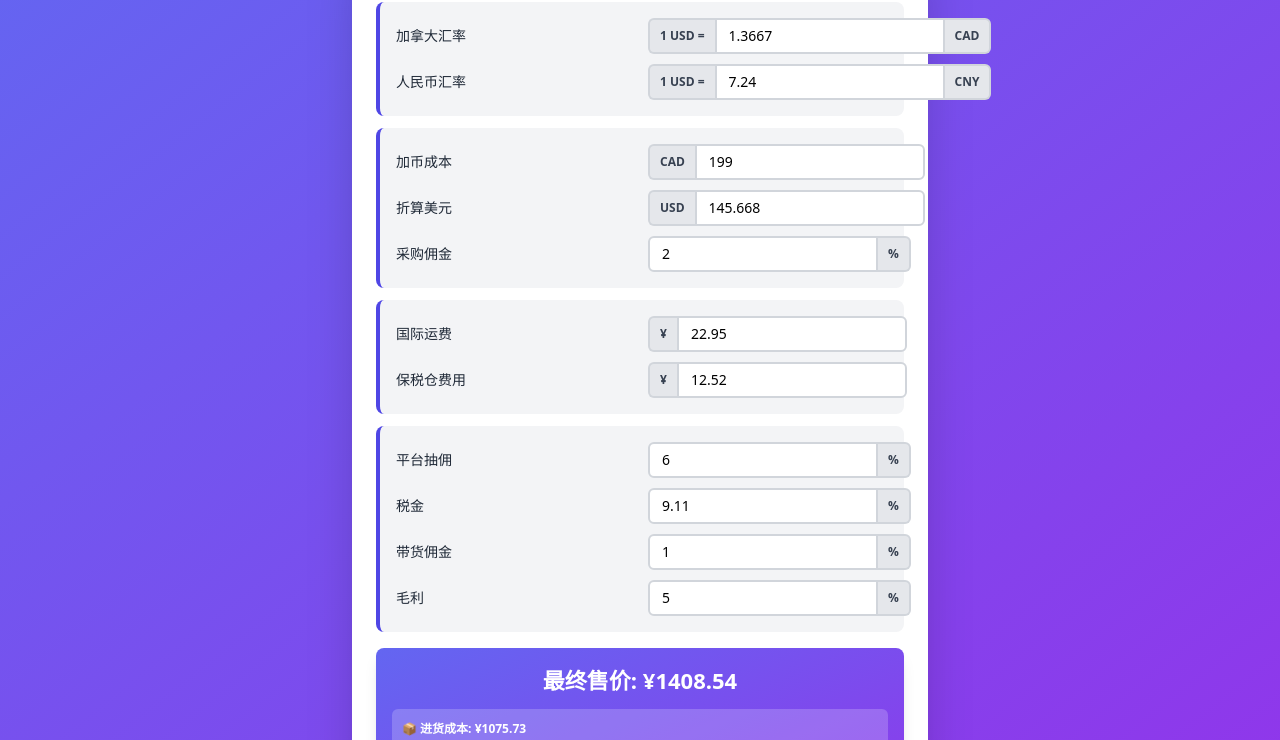
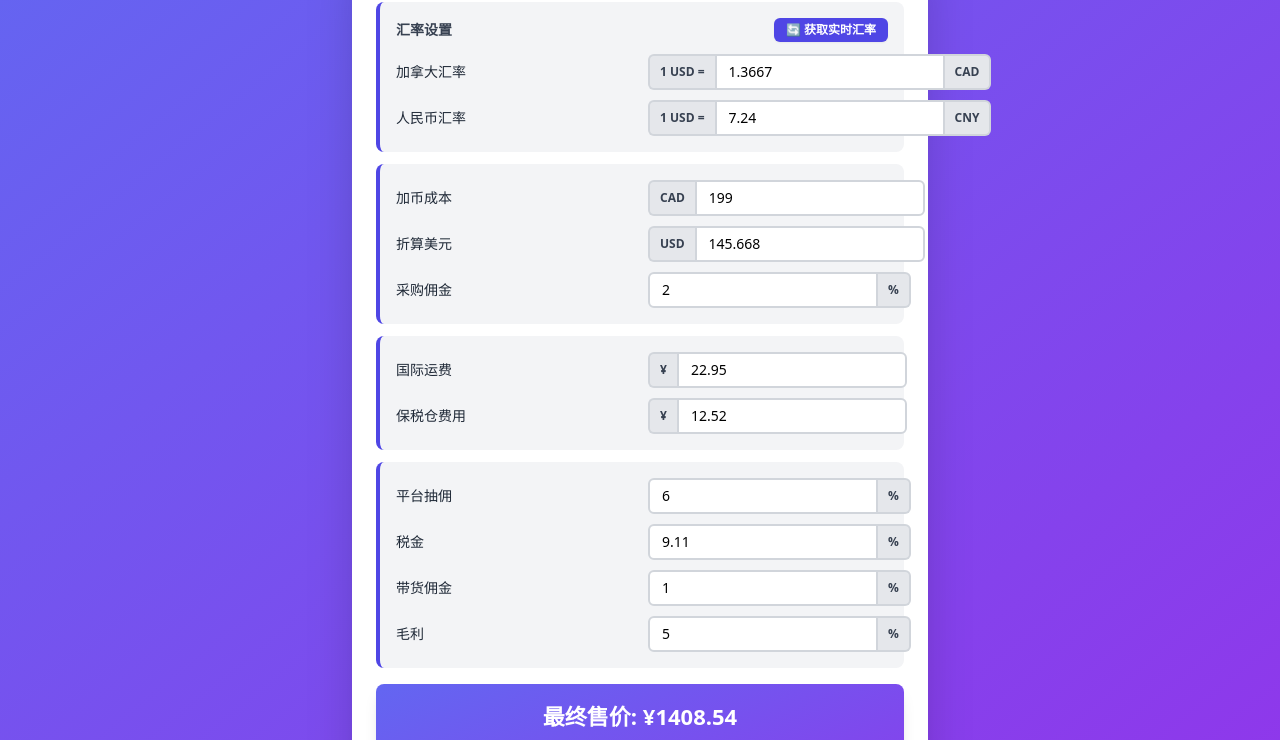
Before and after one commit to DiHuang1986/price-calculator, a plain HTML site: page index.html in a window 1280 px wide. Shown: the part 86-826 px from the top of the page. Drawn offline with nearby package versions, Linux system fonts and the light colour scheme.

Commit message:
add real-time exchange rate fetching functionality to price calculator

```diff
--- a/index.html
+++ b/index.html
@@ -20,6 +20,12 @@
   <h2 class="text-indigo-600 text-center mb-4 text-2xl font-bold">💰 价格计算器</h2>
 
   <div class="bg-gray-100 p-4 rounded-lg mb-3 border-l-4 border-indigo-600">
+    <div class="flex justify-between items-center mb-3">
+      <div class="text-gray-700 font-semibold text-sm">汇率设置</div>
+      <button onclick="fetchRates()" id="fetchBtn" class="px-3 py-1 bg-indigo-600 hover:bg-indigo-700 text-white text-xs font-semibold rounded-md transition-all shadow-sm hover:shadow-md disabled:opacity-50 disabled:cursor-not-allowed">
+        🔄 获取实时汇率
+      </button>
+    </div>
     <div class="flex flex-col sm:flex-row sm:justify-between sm:items-center gap-2 mb-2.5 last:mb-0">
       <label class="text-gray-800 font-medium text-sm sm:flex-1">加拿大汇率</label>
       <div class="flex items-stretch h-9 w-full sm:w-60">
@@ -119,6 +125,47 @@ window.onload = function() {
   calc();
 };
 
+// 获取实时汇率
+async function fetchRates() {
+  const btn = document.getElementById('fetchBtn');
+  btn.disabled = true;
+  btn.innerHTML = '⏳ 获取中...';
+
+  try {
+    // 使用免费的汇率API
+    const response = await fetch('https://api.exchangerate-api.com/v4/latest/USD');
+    const data = await response.json();
+
+    if (data.rates) {
+      // 更新CAD汇率
+      if (data.rates.CAD) {
+        document.getElementById('cadRate').value = data.rates.CAD.toFixed(4);
+      }
+
+      // 更新CNY汇率
+      if (data.rates.CNY) {
+        document.getElementById('cnyRate').value = data.rates.CNY.toFixed(4);
+      }
+
+      // 更新计算
+      convertCAD();
+
+      btn.innerHTML = '✅ 更新成功';
+      setTimeout(() => {
+        btn.innerHTML = '🔄 获取实时汇率';
+        btn.disabled = false;
+      }, 2000);
+    }
+  } catch (error) {
+    console.error('获取汇率失败:', error);
+    btn.innerHTML = '❌ 获取失败';
+    setTimeout(() => {
+      btn.innerHTML = '🔄 获取实时汇率';
+      btn.disabled = false;
+    }, 2000);
+  }
+}
+
 function convertCAD() {
   const cad = Number(document.getElementById("cad").value);
   const cadRate = Number(document.getElementById("cadRate").value);
```
